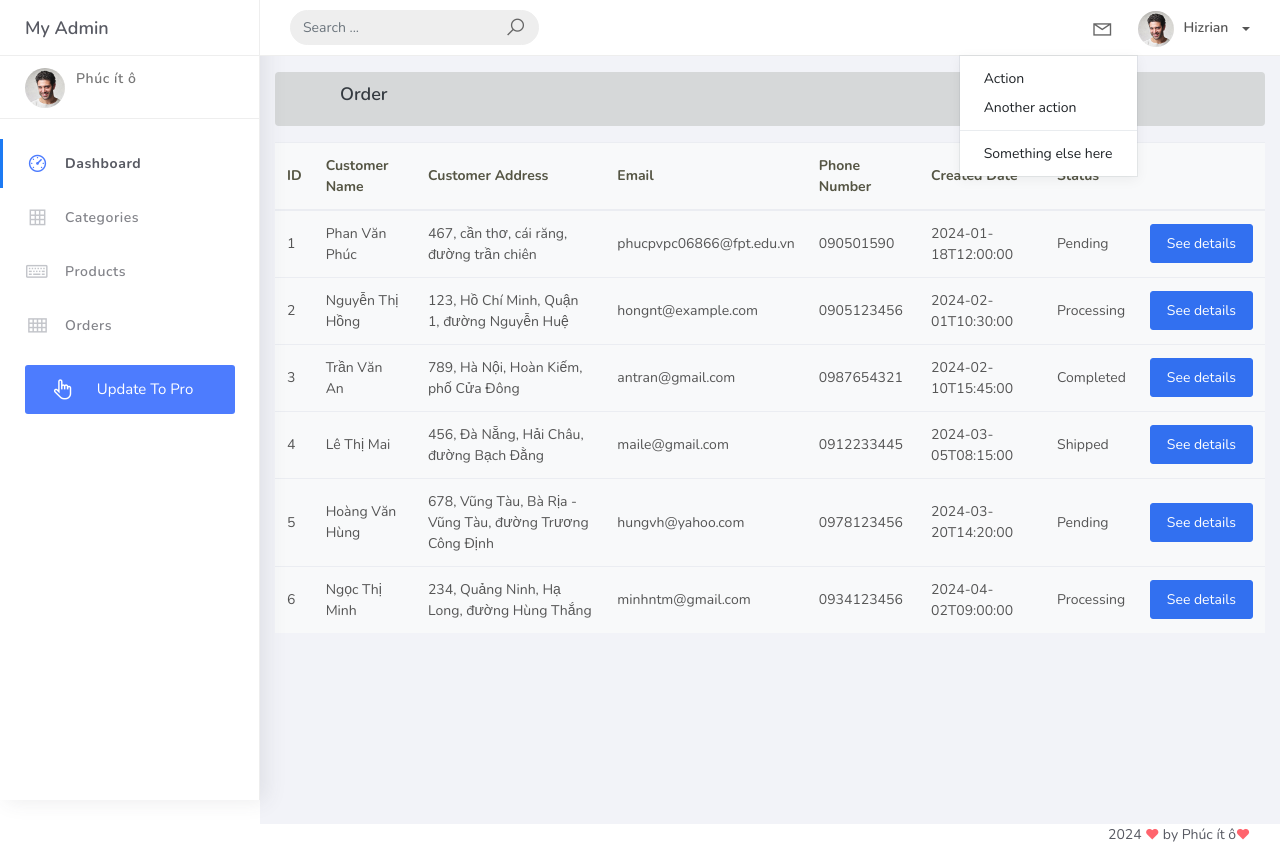
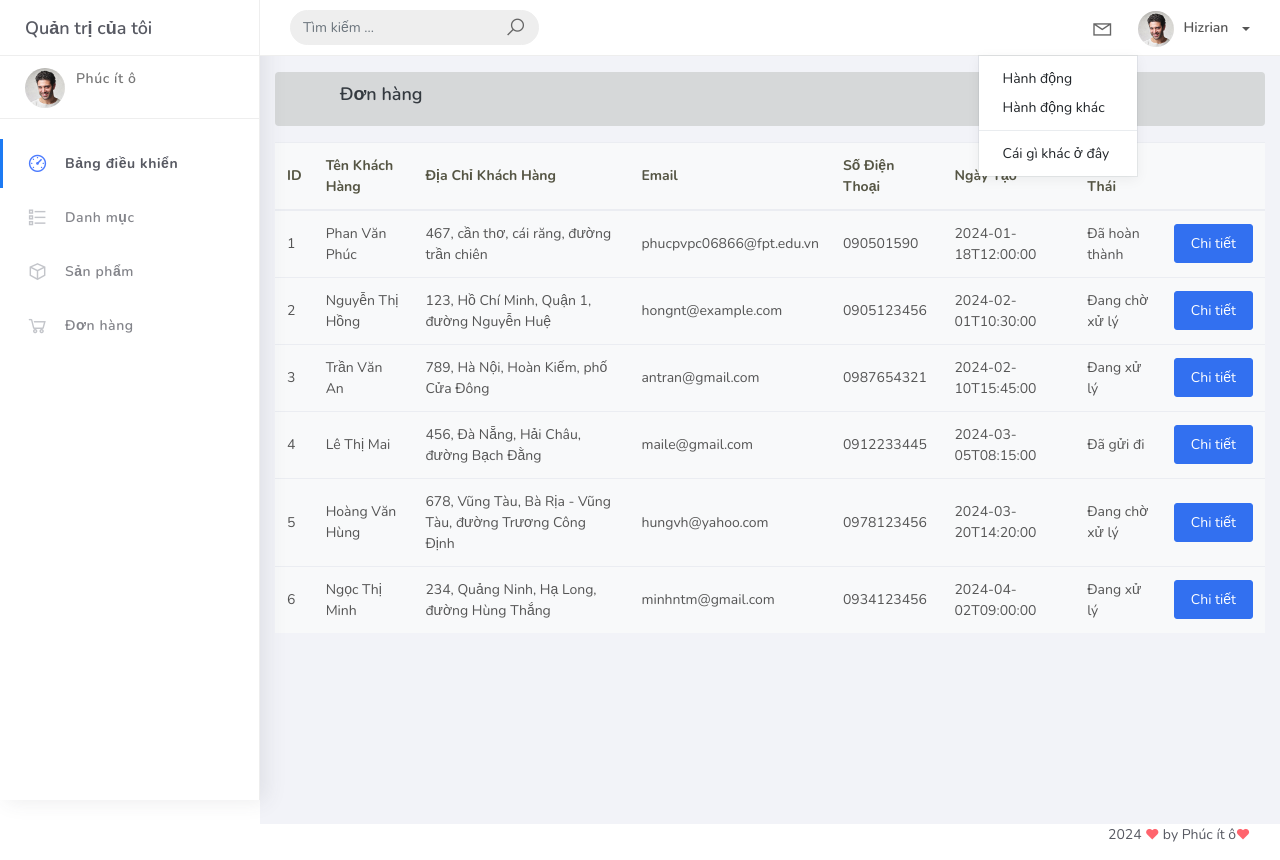
Before and after one commit to Phuc1105/ECMAScript-6, a website with bundled scripts: page admin/order.html in a window 1280 px wide. Both pictures are taken after a click on the button 1112 px from the left and 27 px from the top of the page. Built offline with nearby package versions, Linux system fonts and the light colour scheme; data requests are answered from the project's data file; files whose address does not match are found by name.

Commit message:
[js][html]-sửa tiếng việt

```diff
--- a/admin/header.html
+++ b/admin/header.html
@@ -1,7 +1,7 @@
 <div class="main-header">
     <div class="logo-header">
         <a href="index.html" class="logo">
-            My Admin
+            Quản trị của tôi
         </a>
         <button class="navbar-toggler sidenav-toggler ml-auto" type="button" data-toggle="collapse"
             data-target="collapse" aria-controls="sidebar" aria-expanded="false" aria-label="Toggle navigation">
@@ -14,7 +14,7 @@
 
             <form class="navbar-left navbar-form nav-search mr-md-3" action="">
                 <div class="input-group">
-                    <input type="text" placeholder="Search ..." class="form-control">
+                    <input type="text" placeholder="Tìm kiếm ..." class="form-control">
                     <div class="input-group-append">
                         <span class="input-group-text">
                             <i class="la la-search search-icon"></i>
@@ -29,10 +29,10 @@
                         <i class="la la-envelope"></i>
                     </a>
                     <div class="dropdown-menu" aria-labelledby="navbarDropdown">
-                        <a class="dropdown-item" href="#">Action</a>
-                        <a class="dropdown-item" href="#">Another action</a>
+                        <a class="dropdown-item" href="#">Hành động</a>
+                        <a class="dropdown-item" href="#">Hành động khác</a>
                         <div class="dropdown-divider"></div>
-                        <a class="dropdown-item" href="#">Something else here</a>
+                        <a class="dropdown-item" href="#">Cái gì khác ở đây</a>
                     </div>
                 </li>
                 <li class="nav-item dropdown">
@@ -40,10 +40,9 @@
                         aria-expanded="false"> <img src="../assets/images/profile.jpg" alt="user-img" width="36"
                             class="img-circle"><span>Hizrian</span></span> </a>
                     <ul class="dropdown-menu dropdown-user">
-
-                        <a class="dropdown-item" href="#"><i class="ti-settings"></i> Account Setting</a>
+                        <a class="dropdown-item" href="#"><i class="ti-settings"></i> Cài đặt tài khoản</a>
                         <div class="dropdown-divider"></div>
-                        <a class="dropdown-item" href="#"><i class="fa fa-power-off"></i> Logout</a>
+                        <a class="dropdown-item" href="#"><i class="fa fa-power-off"></i> Đăng xuất</a>
                     </ul>
                     <!-- /.dropdown-user -->
                 </li>
@@ -62,45 +61,34 @@
                     <span>
                         Phúc ít ô
                         <span class="user-level"></span>
-
                     </span>
                 </a>
-
-
             </div>
         </div>
         <ul class="nav">
             <li class="nav-item active">
                 <a href="index.html">
                     <i class="la la-dashboard"></i>
-                    <p>Dashboard</p>
+                    <p>Bảng điều khiển</p>
                 </a>
             </li>
             <li class="nav-item">
                 <a href="category.html">
-                    <i class="la la-table"></i>
-                    <p>Categories</p>
+                    <i class="la la-list"></i>
+                    <p>Danh mục</p>
                 </a>
             </li>
             <li class="nav-item">
                 <a href="product.html">
-                    <i class="la la-keyboard-o"></i>
-                    <p>Products</p>
+                    <i class="la la-cube"></i>
+                    <p>Sản phẩm</p>
                 </a>
             </li>
             <li class="nav-item">
                 <a href="order.html">
-                    <i class="la la-th"></i>
-                    <p>Orders</p>
-
+                    <i class="la la-shopping-cart"></i>
+                    <p>Đơn hàng</p>
                 </a>
-            </li>
-
-            <li class="nav-item update-pro">
-                <button data-toggle="modal" data-target="#modalUpdate">
-                    <i class="la la-hand-pointer-o"></i>
-                    <p>Update To Pro</p>
-                </button>
             </li>
         </ul>
     </div>
--- a/admin/order.html
+++ b/admin/order.html
@@ -23,18 +23,18 @@
         <div class="main-panel mt-4">
             <div class="container mt-5">
                 <div class="alert alert-dark text-dark" role="alert">
-                    <h6>Order</h6>
+                    <h6>Đơn hàng</h6>
                 </div>
                 <table class="table table- bg-light">
                     <thead>
                         <tr>
                             <th>ID</th>
-                            <th>Customer Name</th>
-                            <th>Customer Address</th>
+                            <th>Tên Khách Hàng</th>
+                            <th>Địa Chỉ Khách Hàng</th>
                             <th>Email</th>
-                            <th>Phone Number</th>
-                            <th>Created Date</th>
-                            <th>Status</th>
+                            <th>Số Điện Thoại</th>
+                            <th>Ngày Tạo</th>
+                            <th>Trạng Thái</th>
                             <th></th>
                         </tr>
                     </thead>
@@ -43,8 +43,8 @@
                     </tbody>
                 </table>
             </div>
+        </div>
 
-        </div>
 
         <div class="" id="footer"></div>
 
--- a/assets/js/admin.category.js
+++ b/assets/js/admin.category.js
@@ -12,7 +12,7 @@ let showCategory = function () {
                     `<tr>
                         <td>${element.id}</td>
                         <td>${element.name}</td>
-                        <td><button type="button" class="btn btn-primary" onclick="editCategory(${element.id}, '${element.name}')">Edit</button></td>
+                        <td><button type="button" class="btn btn-primary" onclick="editCategory(${element.id}, '${element.name}')">Sửa</button></td>
                     </tr>`;
             });
             categoryContainer.innerHTML = showhtml;
--- a/assets/js/admin.order.js
+++ b/assets/js/admin.order.js
@@ -13,7 +13,7 @@ fetch(API_URL_ORDERS + 'orders')
                     <td>${order.customer_phone_number}</td>
                     <td>${order.created_date}</td>
                     <td>${order.status}</td>
-                    <td><button type="button" class="btn btn-primary" onclick='clickOrderDetails(${order.id})'>See details</button></td>
+                    <td><button type="button" class="btn btn-primary" onclick='clickOrderDetails(${order.id})'>Chi tiết</button></td>
                 `;
             orderTableBody.appendChild(row);
         });
--- a/assets/js/client.product.js
+++ b/assets/js/client.product.js
@@ -18,7 +18,7 @@ let showProducts = function () {
                                         <h5>${element.name}</h5>
                                         <p>${element.detail}</p>
                                         <div class="options">
-                                            <h6>${element.price}$</h6>
+                                            <h6>${element.price}đ</h6>
                                             <a href="">
                                             <svg version="1.1" id="Capa_1" xmlns="http://www.w3.org/2000/svg" xmlns:xlink="http://www.w3.org/1999/xlink" x="0px" y="0px" viewBox="0 0 456.029 456.029" style="enable-background:new 0 0 456.029 456.029;" xml:space="preserve">
                                                 <g>
--- a/db.json
+++ b/db.json
@@ -12,74 +12,74 @@
   "products": [
     {
       "id": 1,
-      "name": "Pizza Margherita",
+      "name": "Pizza chay",
       "cate_id": 1,
-      "price": 10.99,
-      "detail": "Classic Margherita pizza with tomato, mozzarella, and basil.",
+      "price": 35000,
+      "detail": "Bánh pizza cổ điển của tôi với cà chua, phô mai mozzarella và húng quế.",
       "image": "f1.png"
     },
     {
       "id": 2,
-      "name": "Hamburger Deluxe",
+      "name": "Burger Gà",
       "cate_id": 2,
-      "price": 8.99,
-      "detail": "Deluxe hamburger with lettuce, tomato, cheese, and special sauce.",
+      "price": 25000,
+      "detail": "Burger gà với ốc, cà chua, rau xanh và sốt mayonnaise.",
       "image": "f2.png"
     },
     {
       "id": 3,
-      "name": "Pepperoni Pizza",
+      "name": "Pizza Hải Sản",
       "cate_id": 1,
-      "price": 12.99,
-      "detail": "Spicy pepperoni pizza with tomato sauce and melted cheese.",
+      "price": 42000,
+      "detail": "Pizza ngon tuyệt vời với các loại hải sản và sốt cà chua đậm đà.",
       "image": "f3.png"
     },
     {
       "id": 4,
-      "name": "Cheeseburger Classic",
+      "name": "Burger Bò Phô Mai",
       "cate_id": 2,
-      "price": 9.99,
-      "detail": "Classic cheeseburger with lettuce, tomato, and pickles.",
+      "price": 32000,
+      "detail": "Burger bò phô mai thơm ngon với rau sống, cà chua và sốt barbecue.",
       "image": "f4.png"
     },
     {
       "id": 5,
-      "name": "Vegetarian Pizza",
+      "name": "Pizza Thịt Nướng",
       "cate_id": 1,
-      "price": 11.99,
-      "detail": "Vegetarian pizza with assorted fresh vegetables and cheese.",
+      "price": 38000,
+      "detail": "Pizza thịt nướng với sốt cà chua và lớp phô mai mỏng trên cùng.",
       "image": "f5.png"
     },
     {
       "id": 6,
-      "name": "Chicken BBQ Burger",
+      "name": "Burger Cá Ngừ",
       "cate_id": 2,
-      "price": 10.99,
-      "detail": "Grilled chicken burger with BBQ sauce, lettuce, and onion rings.",
+      "price": 29000,
+      "detail": "Burger cá ngừ tươi ngon với rau xanh, cà chua và sốt mù tạt.",
       "image": "f6.png"
     },
     {
       "id": 7,
-      "name": "Supreme Pizza",
+      "name": "Pizza Nấm Phô Mai",
       "cate_id": 1,
-      "price": 13.99,
-      "detail": "Supreme pizza with a variety of toppings including pepperoni, sausage, and olives.",
+      "price": 36000,
+      "detail": "Pizza hấp dẫn với nấm và phô mai tan chảy trên bề mặt.",
       "image": "f7.png"
     },
     {
       "id": 8,
-      "name": "Fish Fillet Burger",
+      "name": "Burger Cá Hồi",
       "cate_id": 2,
-      "price": 11.99,
-      "detail": "Crispy fish fillet burger with tartar sauce and coleslaw.",
+      "price": 30000,
+      "detail": "Burger cá hồi đầy đủ chất dinh dưỡng với rau sống và sốt yogurt.",
       "image": "f8.png"
     },
     {
       "id": 9,
-      "name": "Mushroom Lovers Pizza",
+      "name": "Pizza Sườn Xám",
       "cate_id": 1,
-      "price": 12.99,
-      "detail": "Pizza loaded with a variety of mushrooms and melted cheese.",
+      "price": 40000,
+      "detail": "Pizza sườn xám hấp dẫn với sốt cà chua và nhiều loại gia vị.",
       "image": "f9.png"
     }
   ],
@@ -91,7 +91,7 @@
       "customer_email": "phucpvpc06866@fpt.edu.vn",
       "customer_phone_number": "090501590",
       "created_date": "2024-01-18T12:00:00",
-      "status": "Pending"
+      "status": "Đã hoàn thành"
     },
     {
       "id": 2,
@@ -100,7 +100,7 @@
       "customer_email": "hongnt@example.com",
       "customer_phone_number": "0905123456",
       "created_date": "2024-02-01T10:30:00",
-      "status": "Processing"
+      "status": "Đang chờ xử lý"
     },
     {
       "id": 3,
@@ -109,7 +109,7 @@
       "customer_email": "antran@gmail.com",
       "customer_phone_number": "0987654321",
       "created_date": "2024-02-10T15:45:00",
-      "status": "Completed"
+      "status": "Đang xử lý"
     },
     {
       "id": 4,
@@ -118,7 +118,7 @@
       "customer_email": "maile@gmail.com",
       "customer_phone_number": "0912233445",
       "created_date": "2024-03-05T08:15:00",
-      "status": "Shipped"
+      "status": "Đã gửi đi"
     },
     {
       "id": 5,
@@ -127,7 +127,7 @@
       "customer_email": "hungvh@yahoo.com",
       "customer_phone_number": "0978123456",
       "created_date": "2024-03-20T14:20:00",
-      "status": "Pending"
+      "status": "Đang chờ xử lý"
     },
     {
       "id": 6,
@@ -136,7 +136,7 @@
       "customer_email": "minhntm@gmail.com",
       "customer_phone_number": "0934123456",
       "created_date": "2024-04-02T09:00:00",
-      "status": "Processing"
+      "status": "Đang xử lý"
     }
   ],
   "order_details": [
@@ -150,31 +150,31 @@
       "order_id": 2,
       "product_id": 3,
       "quantity": 3,
-      "unit_price": 12.99
+      "unit_price": 42000
     },
     {
       "order_id": 3,
       "product_id": 5,
       "quantity": 1,
-      "unit_price": 11.99
+      "unit_price": 38000
     },
     {
       "order_id": 4,
       "product_id": 4,
       "quantity": 2,
-      "unit_price": 9.99
+      "unit_price": 32000
     },
     {
       "order_id": 5,
       "product_id": 7,
       "quantity": 1,
-      "unit_price": 13.99
+      "unit_price": 36000
     },
     {
       "order_id": 6,
       "product_id": 9,
       "quantity": 4,
-      "unit_price": 12.99
+      "unit_price": 40000
     }
   ]
 }
--- /dev/null
+++ b/package.json
@@ -0,0 +1,5 @@
+{
+  "dependencies": {
+    "axios": "^1.6.7"
+  }
+}
```
Also changed, not shown: admin/category.html (+6 -8 lines), admin/edit_category.html (+1 -1 lines), admin/product.html (+8 -7 lines), client/about.html (+1 -1 lines), client/book.html (+10 -9 lines), client/footer.html (+16 -16 lines), client/home.html (+9 -9 lines), client/menu.html (+2 -1 lines), 1 other file.
